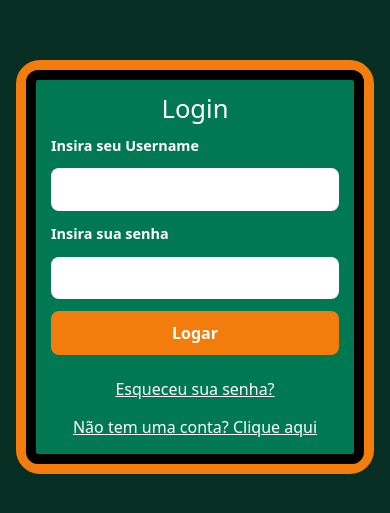
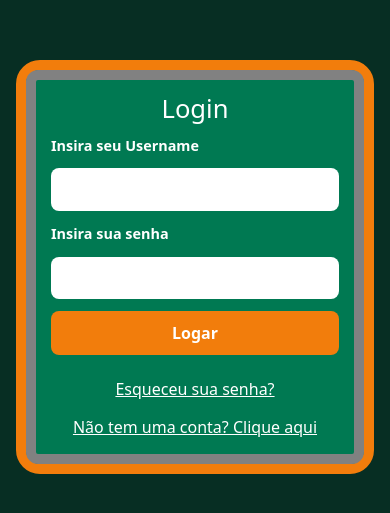
Before and after one commit to Guilherme-A-Silva/Formulario-Interativo-Multimodal, a React (Vite) app in the folder EchoThinkUI/: page / in a window 390 px wide. Shown: the part 155-668 px from the top of the page. Built offline with nearby package versions, Linux system fonts and the light colour scheme; no server answers.

Commit message:
New Styles

```diff
--- a/EchoThinkUI/src/components/desktop/screens/questions.jsx
+++ b/EchoThinkUI/src/components/desktop/screens/questions.jsx
@@ -94,6 +94,7 @@ const LoginDefault = () => {
       if (!response.ok) throw new Error("Erro ao carregar perguntas");
       const data = await response.json();
       setListaPerguntas(data);
+      console.log("Perguntas carregadas:", data);
     } catch (error) {
       console.error(error);
       alert("Erro ao carregar perguntas");
--- a/EchoThinkUI/src/components/desktop/styles/loginDefault.css
+++ b/EchoThinkUI/src/components/desktop/styles/loginDefault.css
@@ -45,9 +45,9 @@
   padding: 5%;
 }
 .bg-Secundary {
-  background-color: #007350;
+  background-color: #818181;
   border-radius: 1.5rem;
-  border-color: black;
+  border-color: #818181;
   border-width: 0.625rem; /* 10px */
   width: 100%;
 }
@@ -76,7 +76,7 @@
 
 .border-Config {
   border-radius: 2rem;
-  border-color: #FC8B2E;
+  border-color: #818181;
   border-width: 0.625rem;
 }
 
@@ -158,7 +158,7 @@
   padding: 20px;
   border-radius: 12px;
   border-width: 10px;
-  border-color: black;
+  border-color: #818181;
 }
 
 .responsive-containerEsqueceu{
@@ -251,7 +251,7 @@
   padding: 15px;
   border-radius: 12px;
   border-width: 10px;
-  border-color: black;
+  border-color: #818181;
   }
 
   .responsive-container h1 {
```
